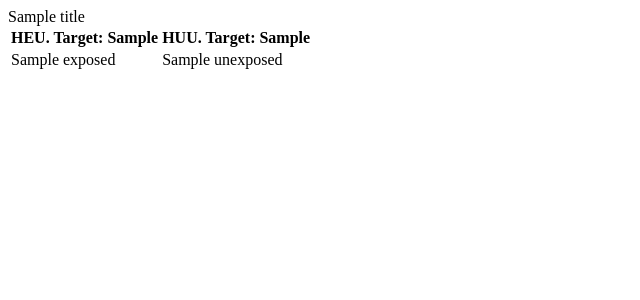
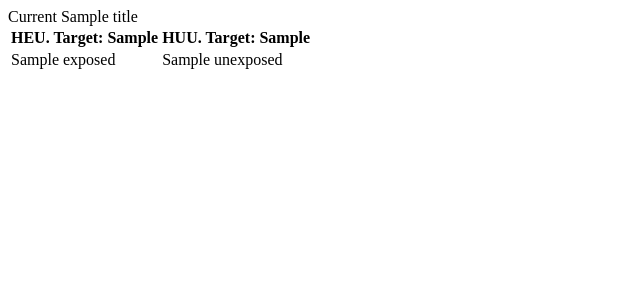
Before and after one commit to geek911/flourish-reports, a Django app: template flourish_reports/templates/flourish_reports/enrolment/targets_reports.html in a window 1280 px wide. Shown: the top 300 px of the page, without its empty margins (0-640 px from the left). Run offline with Django 3.2, Linux system fonts and the light colour scheme; the template is opened without the code that fills it: most values are stand-ins (such as "Sample title", 1, 10 or a date in 2020); parts of the project's set-up code (start-up, migrations or seed data) failed here and were passed over; some libraries are stand-ins or nearby versions.

Commit message:
update report order

```diff
--- a/flourish_reports/templates/flourish_reports/enrolment/enrolment.html
+++ b/flourish_reports/templates/flourish_reports/enrolment/enrolment.html
@@ -1,11 +1,11 @@
 {% load flourish_reports_dashboard_extras %}
 
 <div class="panel panel-info">
-    {% cohort_breakdown enrollment_report 'Enrolment' %}
+    {% cohort_breakdown current_report 'Current' %}
 </div>
 <br/>
 <div class="panel panel-info">
-    {% cohort_breakdown current_report 'Current' %}
+    {% cohort_breakdown enrollment_report 'Enrolment' %}
 </div>
 <br/>
 <div class="panel panel-info">
--- a/flourish_reports/templates/flourish_reports/enrolment/targets_reports.html
+++ b/flourish_reports/templates/flourish_reports/enrolment/targets_reports.html
@@ -1,6 +1,6 @@
 {% load flourish_reports_dashboard_extras %}
 <div class="panel panel-info">
-    <div class="panel-heading">{{ title }}</div>
+    <div class="panel-heading">Current {{ title }}</div>
     <div class="panel-body">
         <table class="table">
             <thead>
```
